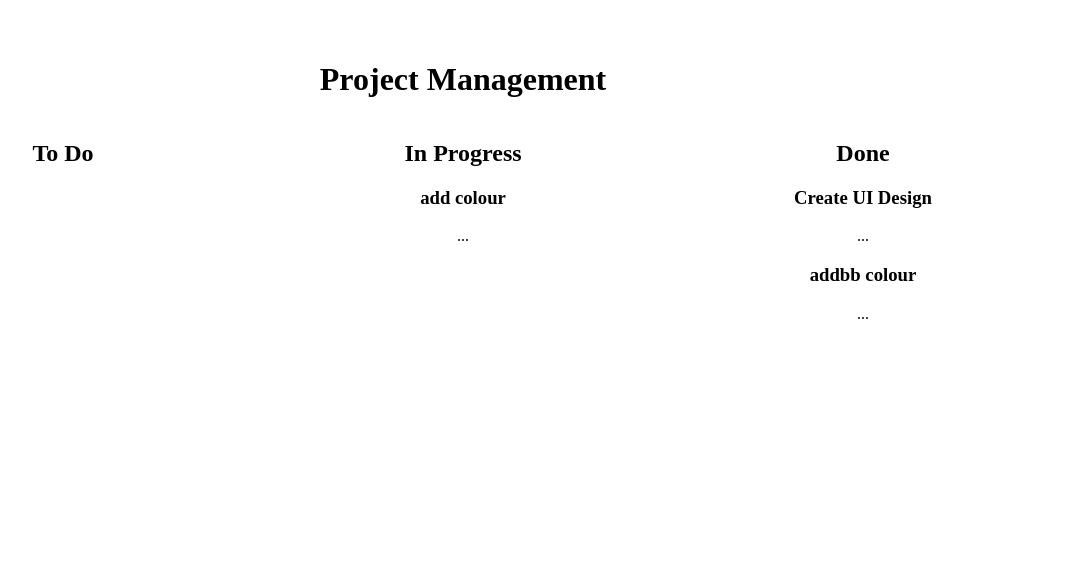
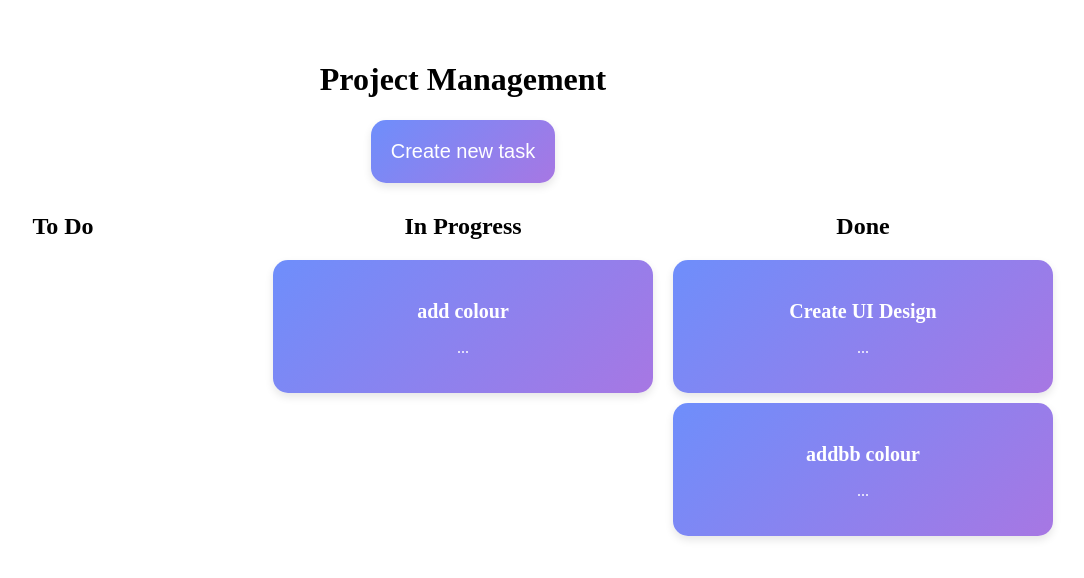
Before and after one commit to jsneath/project-management, a React (Vite) app in the folder project-management/: page / in a window 1280 px wide. Shown: the top 578 px of the page, without its empty margins (177-1261 px from the left). Built offline with nearby package versions, Linux system fonts and the light colour scheme.

Commit message:
added some styling to cards

```diff
--- a/project-management/src/App.jsx
+++ b/project-management/src/App.jsx
@@ -2,6 +2,7 @@
 
 import Board from "./components/Board";
 import "./App.css";
+import "./index.css";
 
 function App() {
   return (
--- a/project-management/src/components/Board.jsx
+++ b/project-management/src/components/Board.jsx
@@ -47,9 +47,9 @@ const Board = () => {
     // This will depend on how your tasks and columns are structured
   };
 
-  // const addTask = (newTask) => {
-  //   setTasks([...tasks, newTask]);
-  // };
+  const addTask = (newTask) => {
+    setTasks([...tasks, newTask]);
+  };
 
   // Example function to remove a task (this also uses setTasks)
   // const removeTask = (taskId) => {
@@ -58,6 +58,7 @@ const Board = () => {
 
   return (
     <DragDropContext onDragEnd={handleOnDragEnd}>
+      <button className="newTaskButton">Create new task</button>
       <div className="board">
         {/* Render columns based on task data */}
         {allColumns.map((columnName) => (
--- a/project-management/src/components/TaskCard.jsx
+++ b/project-management/src/components/TaskCard.jsx
@@ -1,4 +1,5 @@
 import { Draggable } from "react-beautiful-dnd";
+import "../index.css";
 
 const TaskCard = ({ id, title, description, index }) => {
   return (
@@ -8,7 +9,7 @@ const TaskCard = ({ id, title, description, index }) => {
           ref={provided.innerRef}
           {...provided.draggableProps}
           {...provided.dragHandleProps}
-          className="taskCard"
+          className={`taskCard ${snapshot.isDragging ? "is-dragging" : ""}`}
         >
           <h3>{title}</h3> {/* Display the task title */}
           <p>{description}</p> {/* Display the task description */}
--- a/project-management/src/index.css
+++ b/project-management/src/index.css
@@ -8,3 +8,63 @@
   margin: 0 10px; /* Adjust the margin as needed */
   /* other styles for your column */
 }
+
+.newTaskButton {
+  background: linear-gradient(135deg, #6e8efb, #a777e3);
+  border-radius: 15px;
+  box-shadow: 0 4px 8px rgba(0, 0, 0, 0.1);
+  padding: 20px;
+  margin-bottom: 10px;
+  color: white;
+  transition: transform 0.1s ease-in-out;
+  font-size: 1.25em;
+  border: none;
+}
+
+.newTaskButton:hover {
+  transform: translateY(-3px);
+  box-shadow: 0 6px 12px rgba(0, 0, 0, 0.15);
+}
+
+.newTaskButton:active {
+  transform: translateY(-1px);
+  box-shadow: 0 5px 10px rgba(0, 0, 0, 0.15);
+}
+
+/* ---------- task card */
+
+.taskCard {
+  background: linear-gradient(135deg, #6e8efb, #a777e3);
+  border-radius: 15px;
+  box-shadow: 0 4px 8px rgba(0, 0, 0, 0.1);
+  padding: 20px;
+  margin-bottom: 10px;
+  color: white;
+  transition: transform 0.1s ease-in-out;
+}
+
+.taskCard h3 {
+  font-size: 1.25em;
+  margin-bottom: 0.5em;
+}
+
+.taskCard p {
+  font-size: 1em;
+}
+
+/* Effects when dragging */
+.taskCard.is-dragging {
+  transform: rotate(3deg);
+  box-shadow: 0 10px 20px rgba(0, 0, 0, 0.2);
+}
+
+/* You can add :hover and :active states for more interactivity */
+.taskCard:hover {
+  transform: translateY(-3px);
+  box-shadow: 0 6px 12px rgba(0, 0, 0, 0.15);
+}
+
+.taskCard:active {
+  transform: translateY(-1px);
+  box-shadow: 0 5px 10px rgba(0, 0, 0, 0.15);
+}
```
